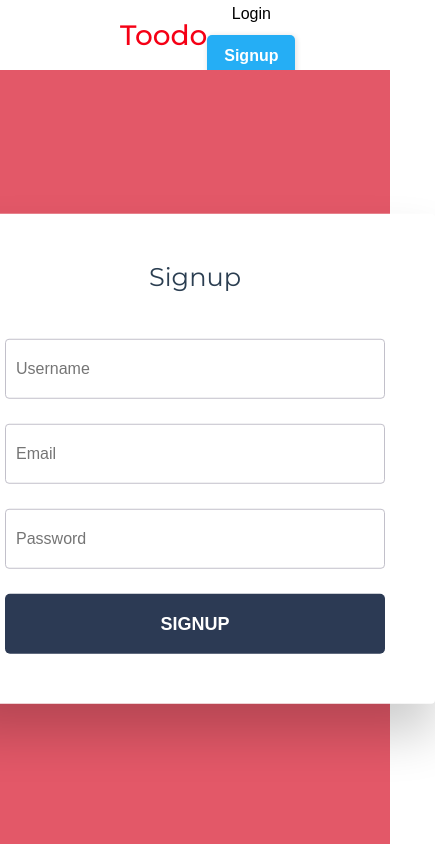
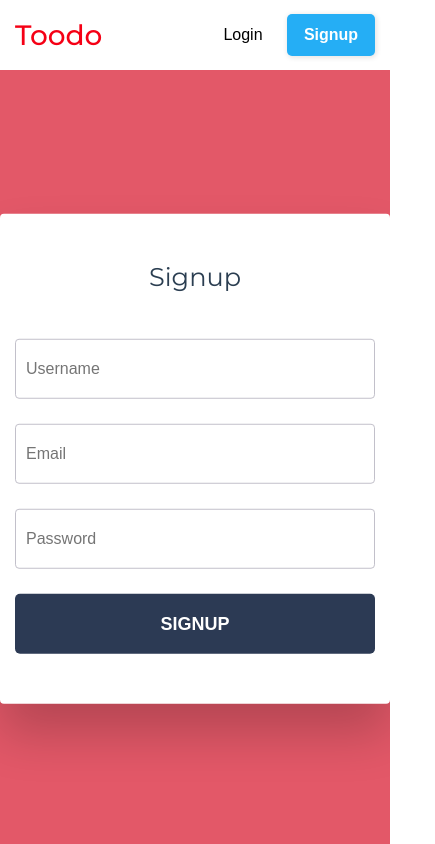
Before and after one commit to AlkTheOrg/fstack-todo, a React (Create React App) app: page /signup in a window 390 px wide. Shown: the whole page, 435 px wide, since content can reach past the window. Built offline with nearby package versions, Linux system fonts and the light colour scheme.

Commit message:
Responsive forms

```diff
--- a/src/styles/Form.scss
+++ b/src/styles/Form.scss
@@ -1,3 +1,5 @@
+@use 'variables' as v;
+
 .Form {
   width: 100%;
   height: calc(100vh - 70px);
@@ -103,4 +105,16 @@
       }
     }
   }
+
+  @media screen and (max-width: v.$med) {
+    .page {
+      width: 100%;
+    }
+  }
+
+  @media screen and (max-width: v.$sm) {
+    .page {
+      padding: 50px 15px;
+    }
+  }
 }
--- a/src/styles/Navbar.scss
+++ b/src/styles/Navbar.scss
@@ -1,3 +1,5 @@
+@use 'variables' as v;
+
 .Navbar {
   width: 100%;
   height: 70px;
@@ -46,4 +48,19 @@
     }
   }
 
+  @media screen and (max-width: v.$med) {
+    padding: 0 15px;
+  }
+
+  @media screen and (max-width: v.$xs) {
+    .buttons {
+      display: flex;
+      flex-direction: column;
+
+      button {
+        height: 30px;
+        width: 110px;
+      }
+    }
+  }
 }
--- /dev/null
+++ b/src/styles/_variables.scss
@@ -0,0 +1,5 @@
+$xl: 87.5em; // 4k and hi-res desktop
+$lg: 60em; // 1080 and hi-res laptops
+$med: 40em; // hi-res tablets and low-res laptops
+$sm: 28em; // mobile and low-res tablets
+$xs: 20em; // mobile only
```
